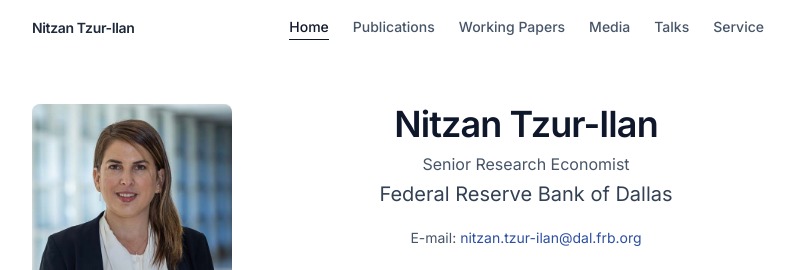
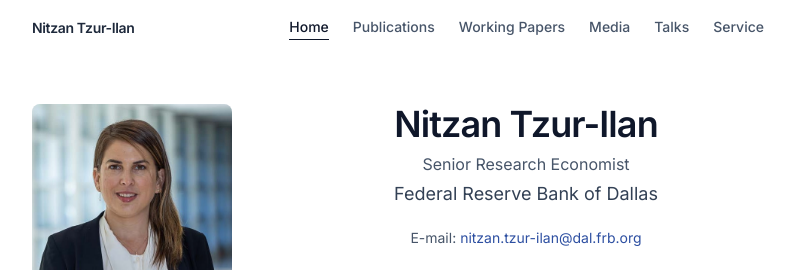
Before and after one commit to nitzantzur/website, a React (Vite) app: page / in a window 1280 px wide. Shown: the top 270 px of the page, without its empty margins (242-1037 px from the left). Built offline with nearby package versions, Linux system fonts and the light colour scheme.

Commit message:
Reduce institution font size slightly
Co-Authored-By: Claude Sonnet 4.6 <noreply@anthropic.com>

```diff
--- a/src/pages/Home.tsx
+++ b/src/pages/Home.tsx
@@ -89,7 +89,7 @@ export default function Home() {
               {bio.name}
             </h1>
             <p className="text-base text-slate-600 mb-1">{bio.title}</p>
-            <p className="text-xl text-slate-700 mb-5">{bio.institution}</p>
+            <p className="text-lg text-slate-700 mb-5">{bio.institution}</p>
 
             <p className="text-sm text-slate-600 mb-5">
               E-mail:{' '}
```
